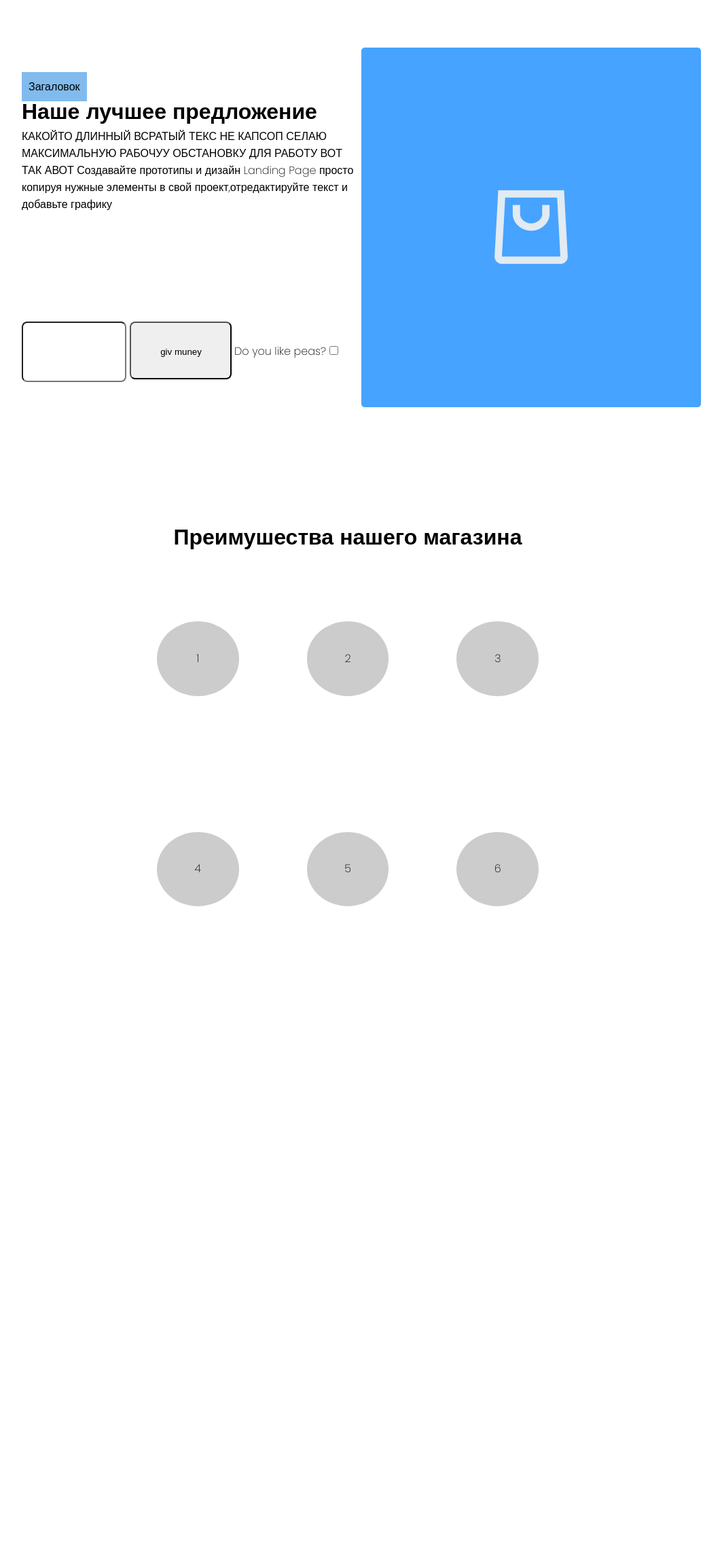
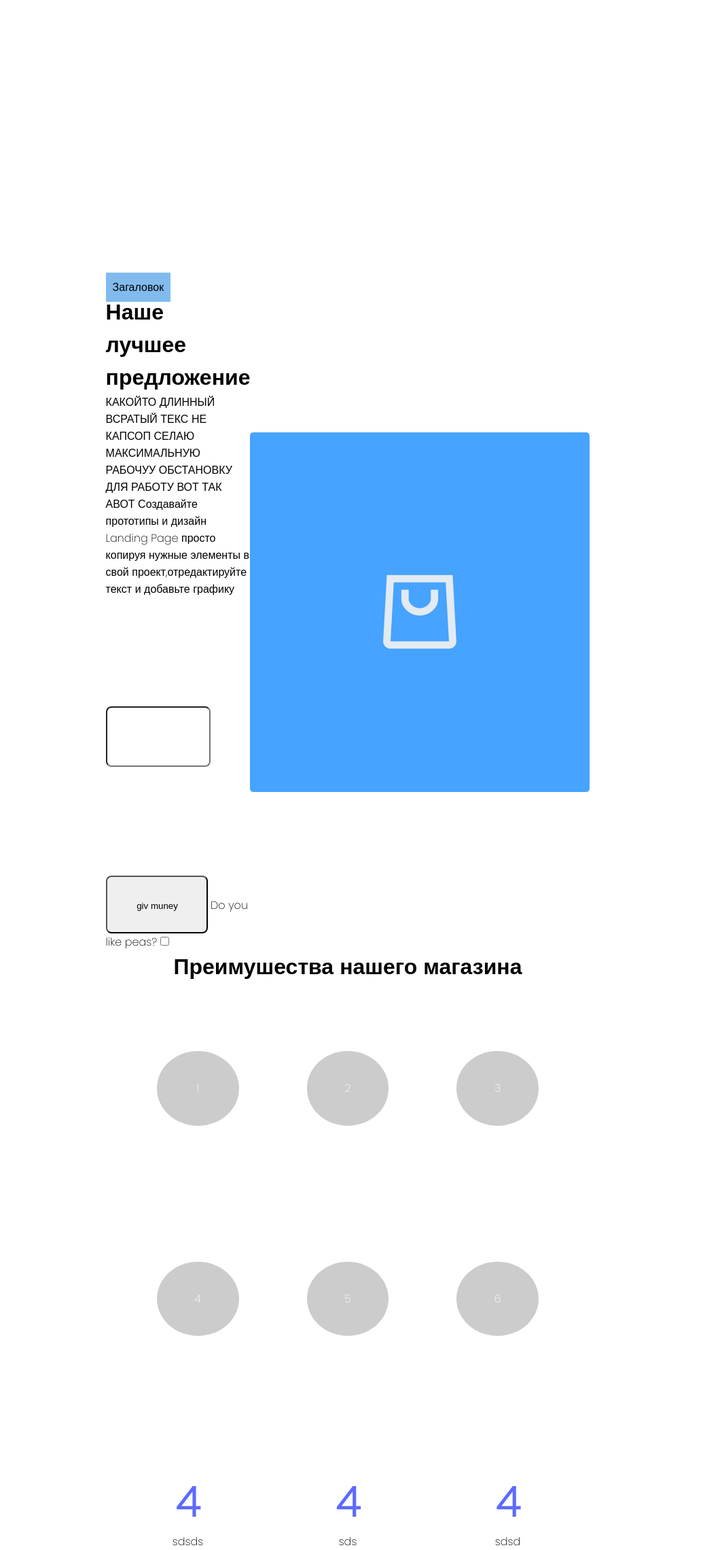
Before and after one commit to Sukhrob0/course-paper, a PHP site: page /index.html in a window 1280 px wide. Shown: the part 90-2370 px from the top of the page at 68% size, without its empty margins (128-1191 px from the left). Before the commit the page ends 1423 px from the top, so only its background shows below. Run offline with PHP 8.4, Linux system fonts and the light colour scheme.

Commit message:
Добавление статистики

```diff
--- a/index.html
+++ b/index.html
@@ -54,9 +54,10 @@
       <img src="img/Group 1681.png" alt="">
     </div>
   </div>
+
   <h1 style="text-align: center;">Преимушества нашего магазина</h1>
+
   <div class="cricle1">
-
     <p class="span">1</p>
     <p class="span">2</p>
     <p class="span">3</p>
@@ -67,9 +68,15 @@
     <p class="span">6</p>
   </div>
 
+  <div class="numbers">
+    <div class="snum"><p class="num">4</p>sdsds</div>
+    <div class="snum"><p class="num">4</p>sds</div>
+    <div class="snum"><p class="num">4</p>sdsd</div>
+
+  </div>
 
 
-</div>
+
 
 
   <script src="https://code.jquery.com/jquery-3.7.0.min.js"
--- a/style.css
+++ b/style.css
@@ -82,17 +82,15 @@ button{
     gap: 10px;
 }
 .fdiv {
-    /* display: grid ;
-    margin: 20px 39px;
-    margin-bottom: 12.58em;
-    border: 58px  100px; */
-
     display: flex;
-	flex-direction: row;
-	width: 1000px;
-    padding: 160px;
+    padding-inline: 350px;
+    padding-top: 500px;
     justify-content: center;
     align-items: center;
+    /* margin-bottom: 200px;
+    width: 1000px;
+    height: 300px; */
+
 }
 .block_text {
 	text-align: left
@@ -112,27 +110,22 @@ h8{
 .cricle1{
 
     display: flex;
-    padding: 50px 0 50px ;
     justify-content: center;
-    align-items: center;
-    line-height: 150px;
+    padding: 50px 0 50px
 
 }
 .cricle2{
+
     display: flex;
+    justify-content: center;
     padding: 50px 0 50px ;
-    justify-content: center;
-    align-items: center;
-    line-height: 100px;
-    text-align: center;
-
 
 }
 
 .span{
     display: inline-flex;
     background: #ccc;
-    color: #000;
+    color: #ffffff;
     text-align: center;
     width: 100px;
     height: 100px;
@@ -145,3 +138,19 @@ h8{
   .span:hover{
     background: #272525;
   }
+.numbers{
+    display: flex;
+    justify-content: center;
+
+
+}
+.num{
+    padding-top:100px ;
+    padding-inline: 100px;
+    font-size: 60px;
+    color: #5D6AFB;
+    font-weight: 700;
+}
+.snum{
+   text-align: center;
+}
```
